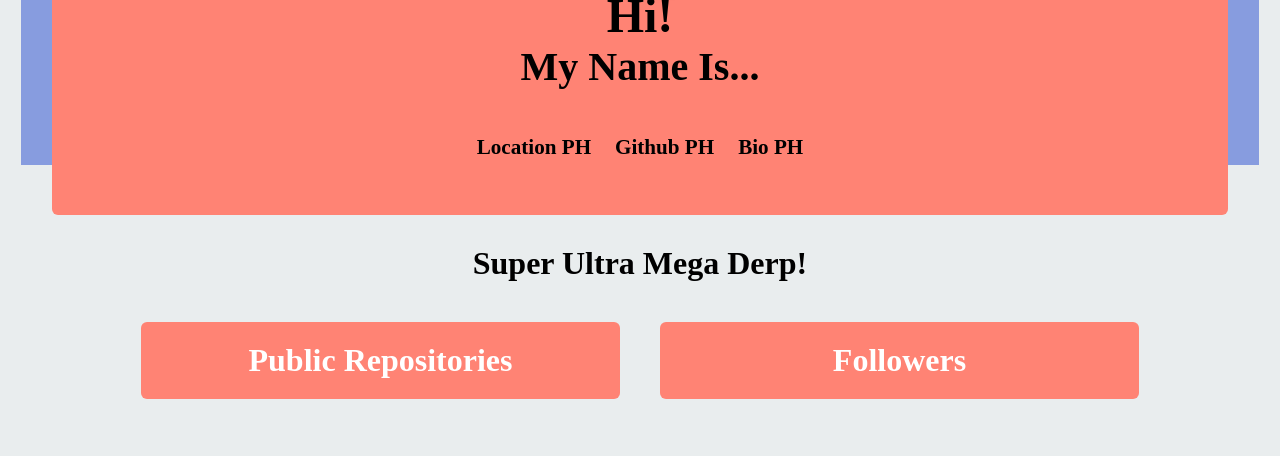
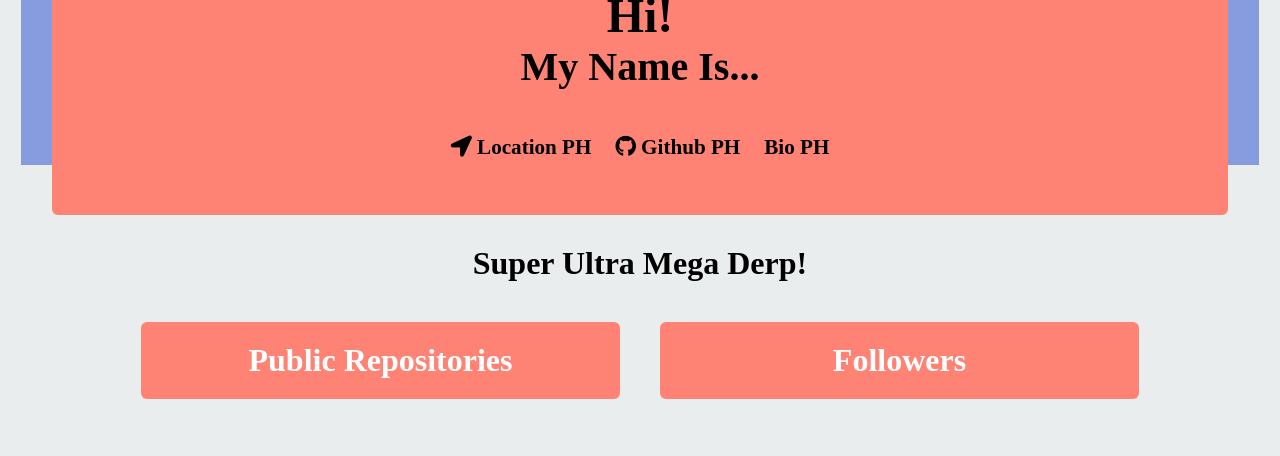
Before and after one commit to casey-moldavon/developer-profile-generator, a website: page index.html in a window 1280 px wide. Shown: the part 341-797 px from the top of the page. Drawn offline with nearby package versions, Linux system fonts and the light colour scheme; a web font is replaced by a local one.

Commit message:
Adding links, buttons and images. Also finishing Winter layout

```diff
--- a/index.html
+++ b/index.html
@@ -217,8 +217,8 @@
                   <!-- <div class="workExp-date">currently @ somewhere</div> -->
 
                   <div class="links-nav">
-                    <h6 class="nav-link" id="location">Location PH</h6>
-                    <h6 class="nav-link" id="github">Github PH</h6>
+                    <h6 class="nav-link" id="location"><i class="fas fa-location-arrow"></i> Location PH</h6>
+                    <h6 class="nav-link" id="github"><i class="fab fa-github"></i> Github PH</h6>
                     <h6 class="nav-link" id="bio">Bio PH</h6>
                   </div>
                 </div>
@@ -236,7 +236,6 @@
                       <h3 class="card col" id="following">Following</h3>
                     </div>
                   </div>
-
               </main>
 
           </div>
```
Also changed, not shown: index.js (+7 -12 lines), 1 other file.
